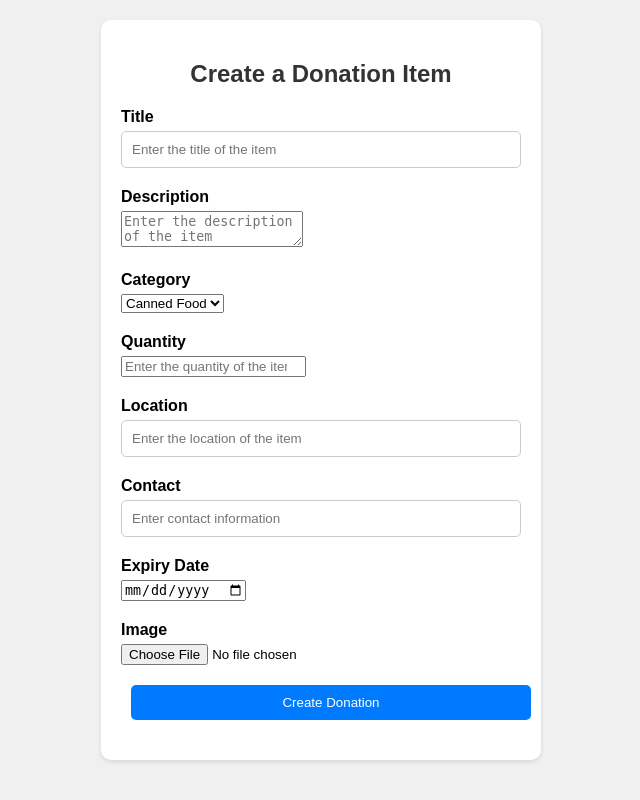
After one commit to tibwiz/foodbridge, a Flask app: page /create_donation in a window 1280 px wide. The commit adds this page. Shown: the whole page, without its empty margins (319-959 px from the left). Run offline with Flask 3, Linux system fonts and the light colour scheme.

Commit message:
Added create donation items

```diff
--- a/app/forms.py
+++ b/app/forms.py
@@ -1,13 +1,16 @@
 from flask_wtf import FlaskForm
-from wtforms import StringField, PasswordField, SubmitField,SelectField
+from wtforms import StringField, PasswordField, SubmitField, SelectField,TextAreaField, IntegerField, DateField, FileField
 from wtforms.validators import DataRequired, Length, Email, EqualTo, ValidationError
+
 from app.models import User
+
 
 class RegistrationForm(FlaskForm):
     username = StringField('Username', validators=[DataRequired(), Length(min=2, max=20)])
     email = StringField('Email', validators=[DataRequired(), Email()])
     password = PasswordField('Password', validators=[DataRequired()])
-    category = SelectField('Category', choices=[('Donor', 'Donor'), ('Needy', 'Needy'), ('Volunteer', 'Volunteer')], validators=[DataRequired()])
+    category = SelectField('Category', choices=[('Donor', 'Donor'), ('Needy', 'Needy'), ('Volunteer', 'Volunteer')],
+                           validators=[DataRequired()])
     confirm_password = PasswordField('Confirm Password', validators=[DataRequired(), EqualTo('password')])
     submit = SubmitField('Sign Up')
 
@@ -23,13 +26,26 @@ class RegistrationForm(FlaskForm):
         user = User(self.username.data, self.email.data, self.password.data, self.category.data)
         user.save()
 
+
 class LoginForm(FlaskForm):
     username = StringField('Username', validators=[DataRequired(), Length(min=2, max=20)])
     password = PasswordField('Password', validators=[DataRequired()])
     submit = SubmitField('Login')
 
-    def authenticate_user(self,username,password):
+    def authenticate_user(self, username, password):
         user = User.load(username)
         if user and user.validate_password(password):
             return user
         return None
+
+
+class CreateDonationForm(FlaskForm):
+    title = StringField('Title', validators=[DataRequired()])
+    description = TextAreaField('Description', validators=[DataRequired()])
+    category = SelectField('Category', choices=[('Canned Food', 'Canned Food'), ('Bakery', 'Bakery'), ('Produce', 'Produce')], validators=[DataRequired()])
+    quantity = IntegerField('Quantity', validators=[DataRequired()])
+    location = StringField('Location', validators=[DataRequired()])
+    contact = StringField('Contact', validators=[DataRequired()])
+    expiry_date = DateField('Expiry Date', format='%Y-%m-%d', validators=[DataRequired()])
+    image = FileField('Image')
+    submit = SubmitField('Create Donation')
--- a/app/routes.py
+++ b/app/routes.py
@@ -2,16 +2,13 @@
 from datetime import datetime
 
 from flask import render_template, url_for, flash, redirect, request, Blueprint, session
-from app import db, mail
-from app.forms import RegistrationForm, LoginForm
-from app.models import User
-from flask_mail import Message
+from app.forms import RegistrationForm, LoginForm,CreateDonationForm
 from app.models import DonationItem
-
+import json
+from werkzeug.utils import secure_filename
+import os
 # Create a Blueprint for routes
 bp = Blueprint('main', __name__)
-
-
 @bp.route('/')
 def index():
     return render_template('index.html')
@@ -72,6 +69,44 @@ def delete_donation():
     return redirect(url_for('main.listings'))
 
 
+#create_donation
+@bp.route('/create_donation', methods=['GET', 'POST'])
+def create_donation():
+    form = CreateDonationForm()
+    if form.validate_on_submit():
+        title = form.title.data
+        description = form.description.data
+        category = form.category.data
+        quantity = form.quantity.data
+        location = form.location.data
+        contact = form.contact.data
+        expiry_date = form.expiry_date.data
+        image = form.image.data
+
+
+        new_id = DonationItem.get_next_id()
+        posted_by = 'current_user'  # Replace with actual logic to get the current user's name
+        donation_item = DonationItem(
+            item_id=new_id,
+            posted_by=posted_by,
+            claimed_by=None,
+            title=title,
+            description=description,
+            category=category,
+            quantity=quantity,
+            location=location,
+            contact=contact,
+            expiry_date="",
+            image="filename"
+        )
+
+        with open(f'db/items/{new_id}.json', 'w') as f:
+            json.dump(donation_item.to_json(), f)
+
+        flash('Donation item created successfully!', 'success')
+        return redirect(url_for('main.listings'))
+
+    return render_template('create_donation.html', form=form)
 # claim donation
 @bp.route('/claim_donation', methods=['POST'])
 def claim_donation():
--- /dev/null
+++ b/app/templates/create_donation.html
@@ -0,0 +1,80 @@
+<!DOCTYPE html>
+<html lang="en">
+<head>
+    <meta charset="UTF-8">
+    <meta name="viewport" content="width=device-width, initial-scale=1.0">
+    <title>Create Donation - Food Bridge</title>
+    <link rel="stylesheet" href="{{ url_for('static', filename='css/styles.css') }}">
+</head>
+<body>
+    <div class="container">
+        <div class="form-container">
+            <div class="form-header">
+                <h2>Create a Donation Item</h2>
+            </div>
+            <form method="POST" action="{{ url_for('main.create_donation') }}" enctype="multipart/form-data">
+                {{ form.hidden_tag() }}
+                <div class="form-group">
+                    <label for="title">Title</label>
+                    {{ form.title(class="form-control", placeholder="Enter the title of the item") }}
+                    {% if form.title.errors %}
+                        <span class="error-message">{{ form.title.errors[0] }}</span>
+                    {% endif %}
+                </div>
+                <div class="form-group">
+                    <label for="description">Description</label>
+                    {{ form.description(class="form-control", placeholder="Enter the description of the item") }}
+                    {% if form.description.errors %}
+                        <span class="error-message">{{ form.description.errors[0] }}</span>
+                    {% endif %}
+                </div>
+                <div class="form-group">
+                    <label for="category">Category</label>
+                    {{ form.category(class="form-control") }}
+                    {% if form.category.errors %}
+                        <span class="error-message">{{ form.category.errors[0] }}</span>
+                    {% endif %}
+                </div>
+                <div class="form-group">
+                    <label for="quantity">Quantity</label>
+                    {{ form.quantity(class="form-control", placeholder="Enter the quantity of the item") }}
+                    {% if form.quantity.errors %}
+                        <span class="error-message">{{ form.quantity.errors[0] }}</span>
+                    {% endif %}
+                </div>
+                <div class="form-group">
+                    <label for="location">Location</label>
+                    {{ form.location(class="form-control", placeholder="Enter the location of the item") }}
+                    {% if form.location.errors %}
+                        <span class="error-message">{{ form.location.errors[0] }}</span>
+                    {% endif %}
+                </div>
+                <div class="form-group">
+                    <label for="contact">Contact</label>
+                    {{ form.contact(class="form-control", placeholder="Enter contact information") }}
+                    {% if form.contact.errors %}
+                        <span class="error-message">{{ form.contact.errors[0] }}</span>
+                    {% endif %}
+                </div>
+                <div class="form-group">
+                    <label for="expiry_date">Expiry Date</label>
+                    {{ form.expiry_date(class="form-control", placeholder="Enter the expiry date (YYYY-MM-DD)") }}
+                    {% if form.expiry_date.errors %}
+                        <span class="error-message">{{ form.expiry_date.errors[0] }}</span>
+                    {% endif %}
+                </div>
+                <div class="form-group">
+                    <label for="image">Image</label>
+                    {{ form.image(class="form-control") }}
+                    {% if form.image.errors %}
+                        <span class="error-message">{{ form.image.errors[0] }}</span>
+                    {% endif %}
+                </div>
+                <div class="form-group">
+                    {{ form.submit(class="btn", value="Create Donation") }}
+                </div>
+            </form>
+        </div>
+    </div>
+</body>
+</html>
--- a/app/templates/listings.html
+++ b/app/templates/listings.html
@@ -13,6 +13,11 @@
     <main>
         <div class="container">
             <h2>Donation Listings</h2>
+            {% if user_category == 'Donor' %}
+                <div class="action-buttons">
+                    <a href="{{ url_for('main.create_donation') }}" class="btn">Create Donation</a>
+                </div>
+            {% endif %}
             <div class="donation-items">
                 <table class="donation-table">
                     <tr>
```
Also changed, not shown: app/__init__.py (+2 -17 lines), app/models.py (+8 -0 lines).
